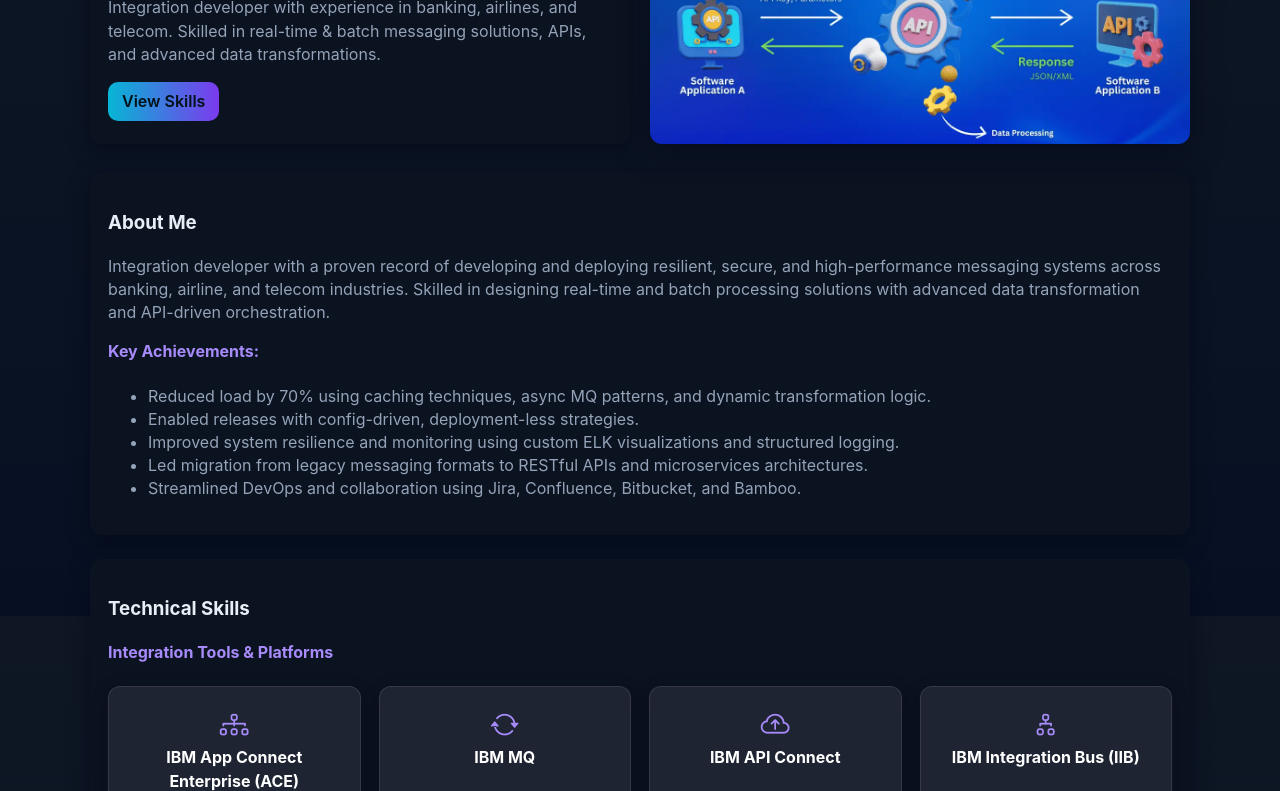
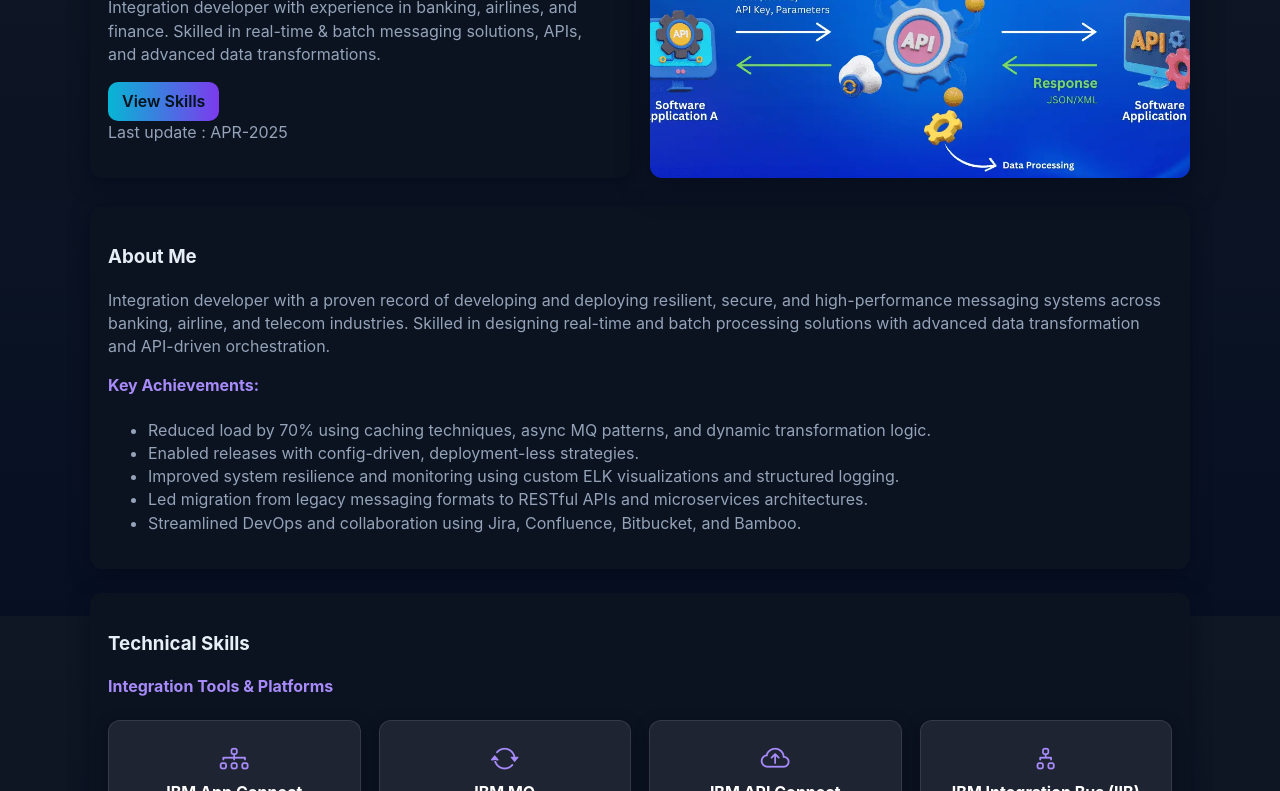
Before and after one commit to srikanthkonduru6/resume, a plain HTML site: page index.html in a window 1280 px wide. Shown: the part 184-975 px from the top of the page. Drawn offline with nearby package versions, Linux system fonts and the light colour scheme.

Commit message:
Update index.html

```diff
--- a/index.html
+++ b/index.html
@@ -276,10 +276,11 @@
     <section class="hero" aria-label="Introduction">
       <div class="intro card">
         <h1>Hi, I'm Srikanth Konduru</h1>
-        <p>Integration developer with experience in banking, airlines, and telecom. Skilled in real-time & batch messaging solutions, APIs, and advanced data transformations.</p>
+        <p>Integration developer with experience in banking, airlines, and finance. Skilled in real-time & batch messaging solutions, APIs, and advanced data transformations.</p>
         <div class="actions">
           <a class="cta" href="#skills">View Skills</a>
         </div>
+		<p>Last update : APR-2025</p>
       </div>
       <div class="hero-image" role="img" aria-label="Integration Diagram / Hero Image"></div>
     </section>
```
